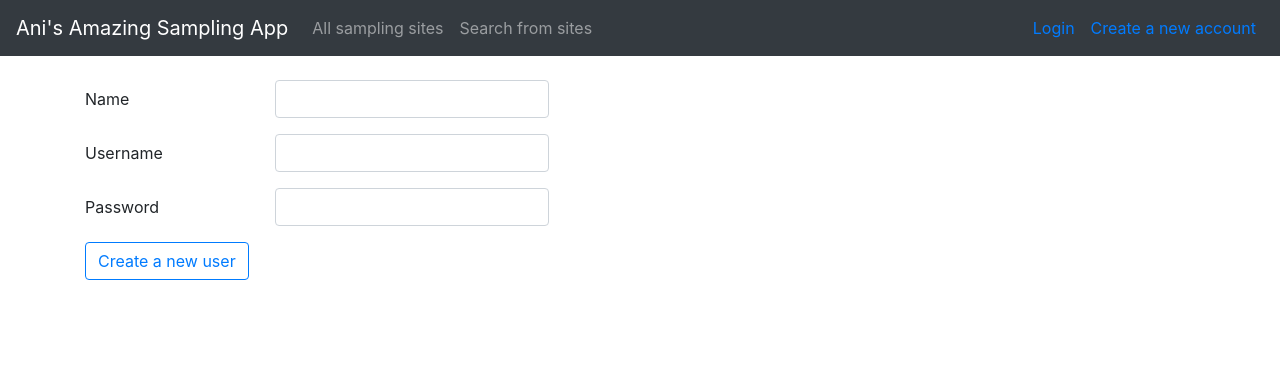
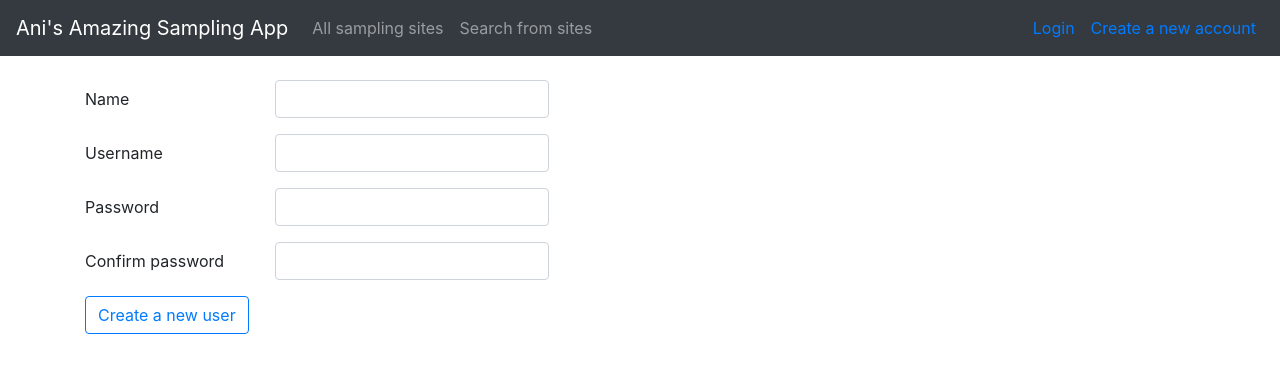
Before and after one commit to ansolotli/Tutkimussovellus, a Flask app: page /auth/new/ in a window 1280 px wide. Shown: the top 373 px of the page. Run offline with Flask 2, Linux system fonts and the light colour scheme; some libraries are stand-ins or nearby versions.

Commit message:
Double-check password when creating new account

```diff
--- a/application/auth/forms.py
+++ b/application/auth/forms.py
@@ -11,7 +11,9 @@ class LoginForm(FlaskForm):
 class NewUserForm(FlaskForm):
     name = StringField("Name", [validators.Length(min=2, max=20)])
     username = StringField("Username", [validators.Length(min=2, max=20)])
-    password = PasswordField("Password", [validators.Length(min=2, max=30)])
+    password = PasswordField("Password", [validators.Length(min=2, max=30),
+        validators.EqualTo("confirm", message="Passwords must match")])
+    confirm  = PasswordField("Repeat Password")
 
     class Meta:
         csrf = False
--- a/application/templates/auth/new.html
+++ b/application/templates/auth/new.html
@@ -42,6 +42,19 @@
         </div>
     </div>
     <div class="form-group row">
+        <label for="password" class="col-sm-2 col-form-label">Confirm password</label>
+        <div class="col-3 form-inline">
+            {{ form.confirm(class="form-control") }}
+        </div>
+        <div>
+            <ul>
+                {% for error in form.confirm.errors %}
+                <li>{{ error }}</li>
+                {% endfor %}
+            </ul>
+        </div>
+    </div>
+    <div class="form-group row">
         <div class="col-3">
             <input type="submit" value="Create a new user" class="btn btn-outline-primary" />
         </div>
```
Also changed, not shown: application/sampling.db.
